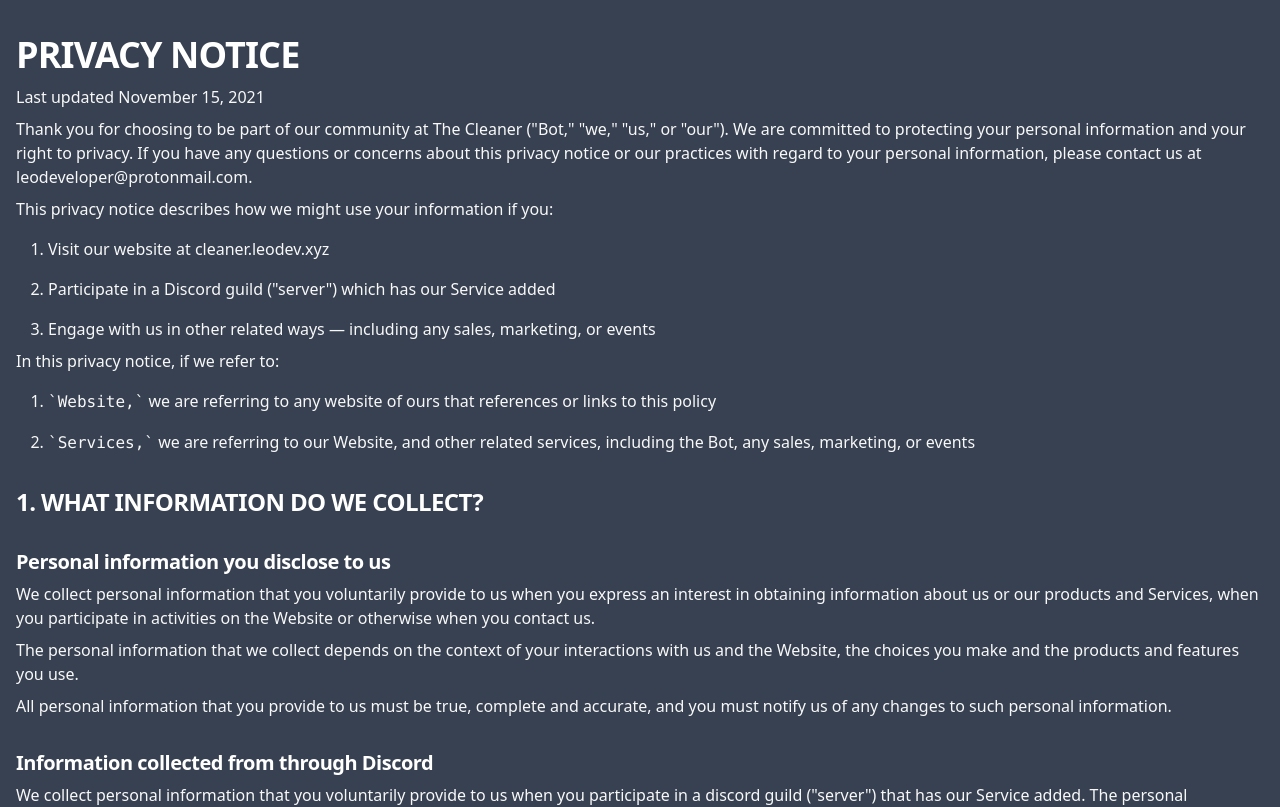
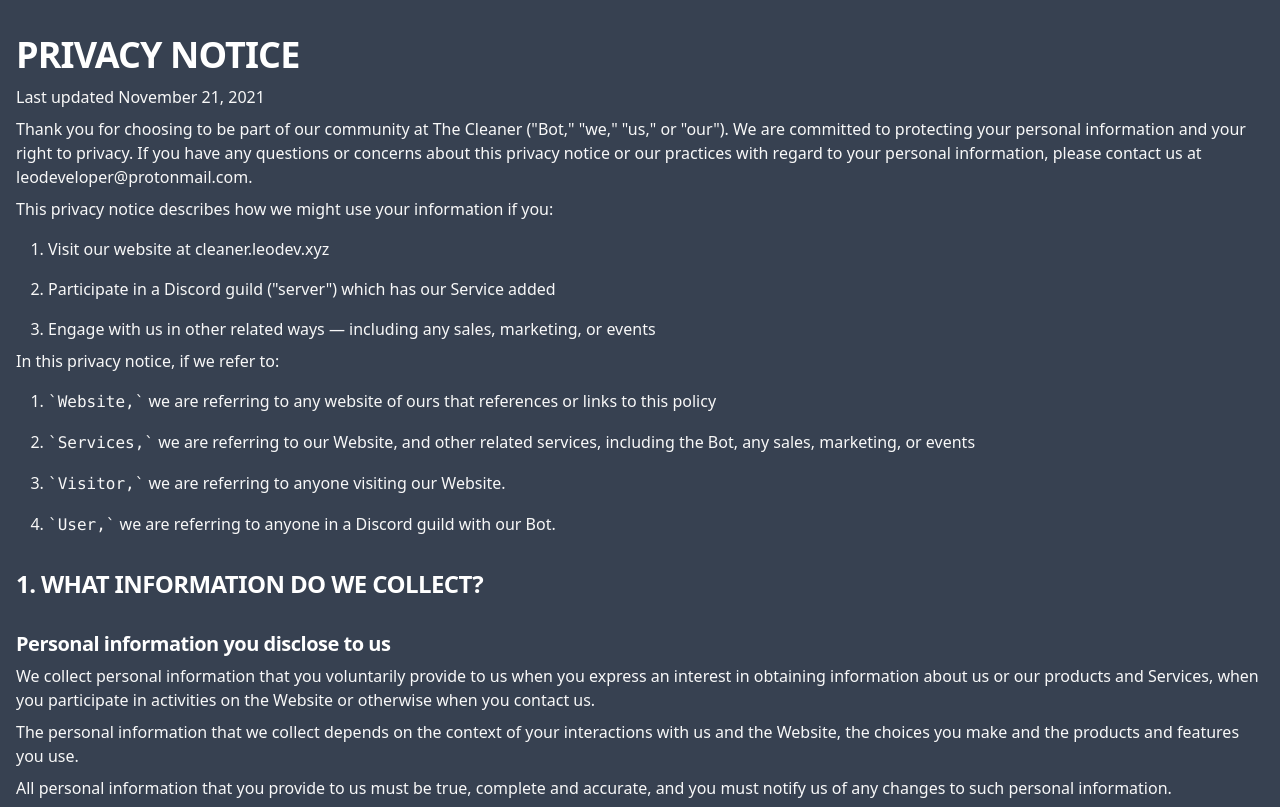
Before and after one commit to cleaner-bot/website, a Next.js app: page /privacy in a window 1280 px wide. Shown: the top 807 px of the page. Built offline with nearby package versions, Linux system fonts and the light colour scheme.

Commit message:
update this shit

```diff
--- a/pages/privacy.jsx
+++ b/pages/privacy.jsx
@@ -16,7 +16,7 @@ export default function Privacy() {
                 PRIVACY NOTICE
             </h1>
             <p>
-                Last updated November 15, 2021
+                Last updated November 21, 2021
             </p>
             <p>
                 Thank you for choosing to be part of our community at The Cleaner ("Bot," "we," "us," or "our"). We are committed to protecting your personal information and your right to privacy. If you have any questions or concerns about this privacy notice or our practices with regard to your personal information, please contact us at leodeveloper@protonmail.com.
@@ -44,6 +44,12 @@ export default function Privacy() {
                 </li>
                 <li>
                     <code>`Services,`</code> we are referring to our Website, and other related services, including the Bot, any sales, marketing, or events
+                </li>
+                <li>
+                    <code>`Visitor,`</code> we are referring to anyone visiting our Website.
+                </li>
+                <li>
+                    <code>`User,`</code> we are referring to anyone in a Discord guild with our Bot.
                 </li>
             </ol>
 
```
